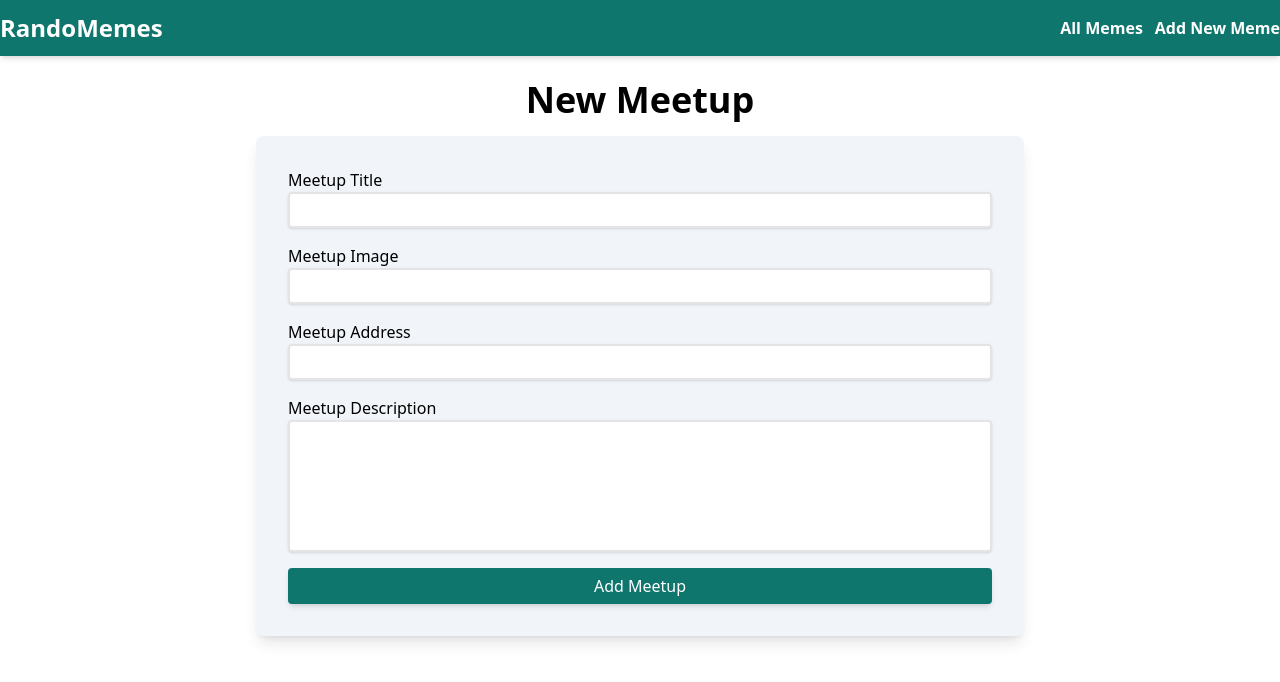
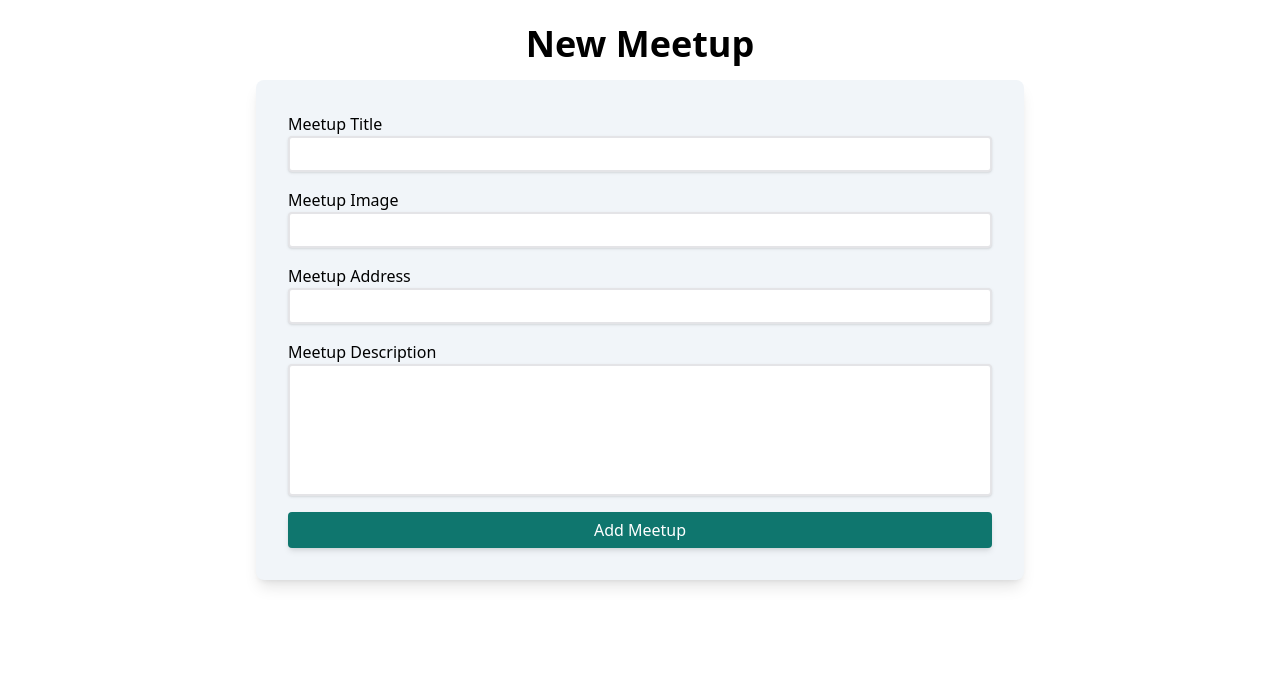
Before and after one commit to GutoFrr/nextjs-practice, a Next.js app: page /new-meetup in a window 1280 px wide. Shown: the top 682 px of the page. Built offline with nearby package versions, Linux system fonts and the light colour scheme.

Commit message:
fixed new meetup page

```diff
--- a/app/MeetupItem.tsx
+++ b/app/MeetupItem.tsx
@@ -16,8 +16,8 @@ const MeetupItem: React.FC<IMeetupItem> = ({ title, image, address, id }) => {
         <h3 className="font-semibold text-lg">{title}</h3>
         <address className="mb-2">{address}</address>
         <Link href={`/${id}`}>
-          <button className="bg-teal-700 text-white font-medium py-1.5 rounded shadow-md transition duration-300 hover:brightness-90 hover:shadow-lg hover:shadow-zinc-50">
-            Show Details
+          <button className="w-full bg-teal-700 text-white font-medium py-1.5 rounded shadow-md transition duration-300 hover:brightness-90 hover:shadow-lg hover:shadow-zinc-50">
+            Show details
           </button>
         </Link>
       </div>
--- a/app/[singleMeetup]/MeetupDetail.tsx
+++ b/app/[singleMeetup]/MeetupDetail.tsx
@@ -14,13 +14,13 @@ const MeetupDetail: React.FC<IMeetupDetailProps> = ({
   title,
 }) => {
   return (
-    <div className="p-8 bg-slate-100 shadow-lg rounded-md">
+    <div className="max-w-[448px] p-8 bg-slate-100 shadow-lg rounded-md">
       <Image src={image} alt={title} width={384} height={512} />
-      <div>
+      <>
         <h1 className="font-semibold text-lg">{title}</h1>
         <address>{address}</address>
         <p>{description}</p>
-      </div>
+      </>
     </div>
   )
 }
--- a/app/[singleMeetup]/page.tsx
+++ b/app/[singleMeetup]/page.tsx
@@ -24,10 +24,11 @@ const getSingleMeetup = async (meetupId: any) => {
 
 const SingleMeetup = async ({ params }: any) => {
   const data = await getSingleMeetup(params.singleMeetup)
+  const title = `Dummy Meetup | ${data.title}`
 
   return (
     <>
-      <title>{data.title}</title>
+      <title>{title}</title>
 
       <div className="container mx-auto my-6 flex flex-col items-center">
         <MeetupDetail
--- a/app/layout.tsx
+++ b/app/layout.tsx
@@ -11,17 +11,18 @@ const Layout: React.FC<ILayoutProps> = ({ children }) => {
     <>
       <div className="bg-teal-700 shadow-md fixed top-0 w-screen z-10">
         <header className="container mx-auto flex justify-between items-center py-3 text-white font-semibold">
-          <Link href="/">
-            <h1 className="text-2xl cursor-pointer hover:text-teal-100">
-              RandoMemes
-            </h1>
+          <Link
+            href="/"
+            className="text-2xl cursor-pointer hover:text-teal-100"
+          >
+            RandoMemes
           </Link>
           <nav className="flex gap-3">
-            <Link href="/">
-              <h2 className="hover:text-teal-100">All Memes</h2>
+            <Link href="/" className="hover:text-teal-100">
+              All Memes
             </Link>
-            <Link href="/new-meetup">
-              <h2 className="hover:text-teal-100">Add New Meme</h2>
+            <Link href="/new-meetup" className="hover:text-teal-100">
+              Add New Meme
             </Link>
           </nav>
         </header>
--- a/app/page.tsx
+++ b/app/page.tsx
@@ -1,5 +1,12 @@
 import { MongoClient } from 'mongodb'
 import MeetupList from './MeetupList'
+
+export const dynamic = 'auto',
+  dynamicParams = true,
+  revalidate = 0,
+  fetchCache = 'auto',
+  runtime = 'nodejs',
+  preferredRegion = 'auto'
 
 const getMeetups = async () => {
   const client = await MongoClient.connect(process.env.MONGO_URL)
--- a/app/new-meetup/page.tsx
+++ b/pages/new-meetup/index.tsx
@@ -1,13 +1,12 @@
-'use client'
-
 import { useRouter } from 'next/navigation'
-import NewMeetupForm from './NewMeetupForm'
+import NewMeetupForm from '../../components/NewMeetupForm'
+import '../../styles/globals.css'
 
 const NewMeetup = () => {
   const router = useRouter()
 
   const addMeetupHandler = async (enteredMeetupData: object) => {
-    const res = await fetch('/pages/api/new-meetup', {
+    const res = await fetch('/api/new-meetup', {
       method: 'POST',
       body: JSON.stringify(enteredMeetupData),
       headers: {
```
Also changed, not shown: pages/api/new-meetup.ts (renamed from pages/api/new-meetup.tsx, +3 -6 lines), components/NewMeetupForm.tsx (renamed from app/new-meetup/NewMeetupForm.tsx).
